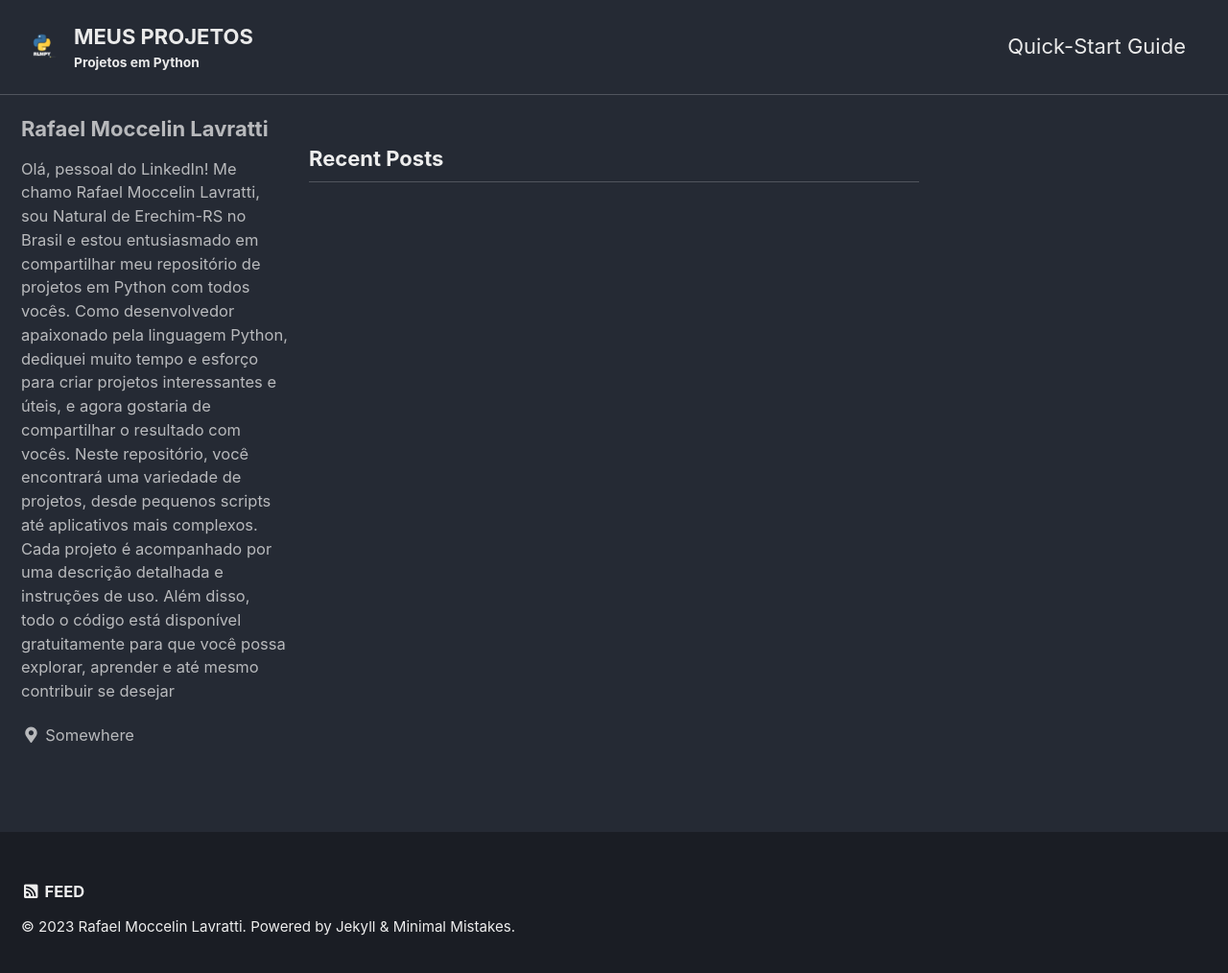
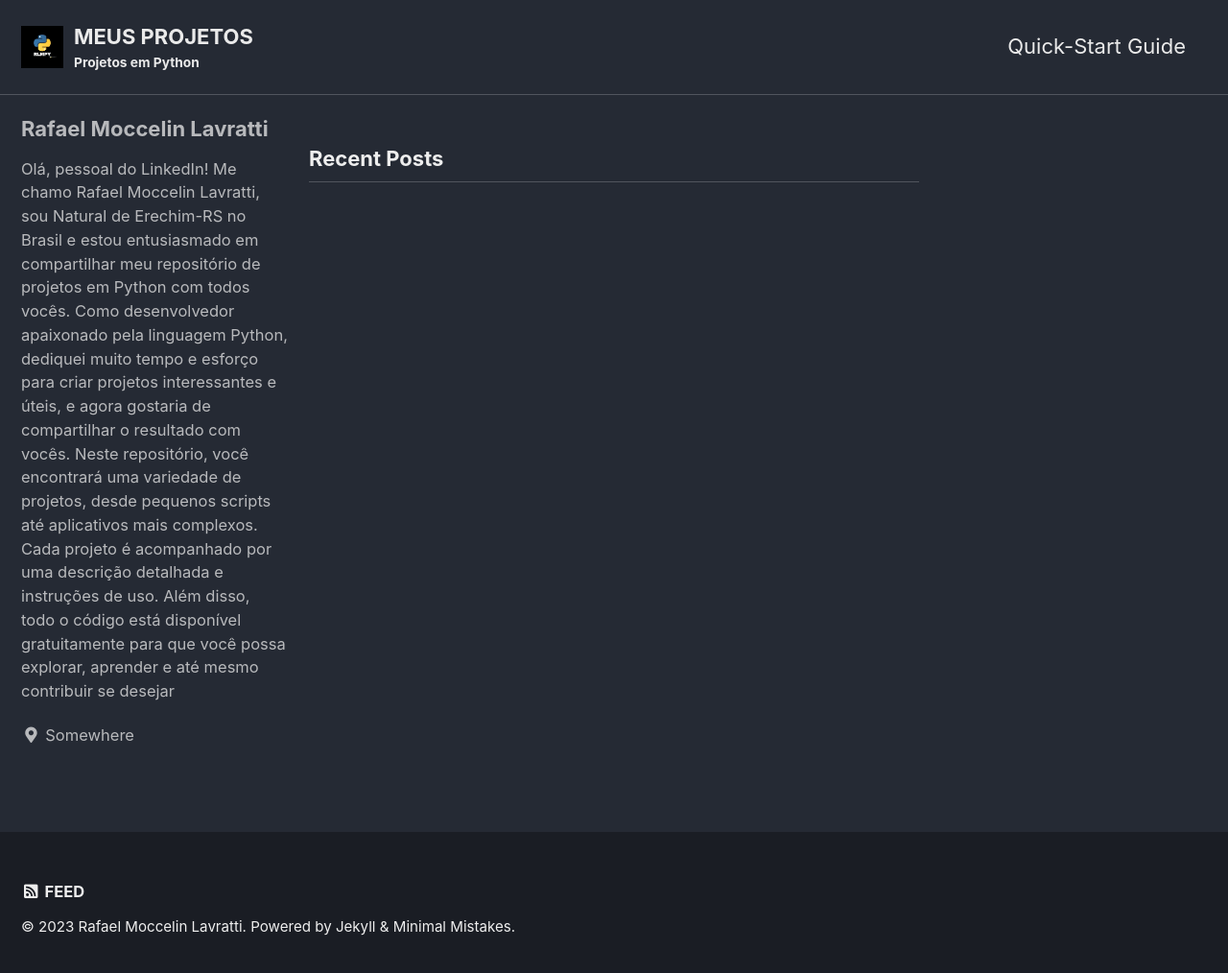
Before and after one commit to RafaelMoccelinLavratti/RafaelMoccelinLavratti.github.io, a Jekyll site: the page built from index.html, in a window 1280 px wide and 1022 px high. Shown: the top 1014 px of the window at 96% size. Built offline with Jekyll 4.4.1, drawn with Linux system fonts in a browser that asks for light colours; cached includes are drawn as plain includes; the list of posts is cut into pages by our own code.

Commit message:
Update _config.yml

```diff
--- a/_config.yml
+++ b/_config.yml
@@ -25,7 +25,7 @@ url                      : # the base hostname & protocol for your site e.g. "ht
 baseurl                  : # the subpath of your site, e.g. "/blog"
 repository               : # GitHub username/repo-name e.g. "mmistakes/minimal-mistakes"
 teaser                   : # path of fallback teaser image, e.g. "/assets/images/500x300.png"
-logo: "/assets/image/LOGO_PYTHON.png"
+logo: "/assets/image/LOGO_PYTHON.jpg"
 masthead_title           : # overrides the website title displayed in the masthead, use " " for no title
 # breadcrumbs            : false # true, false (default)
 words_per_minute         : 200
```
